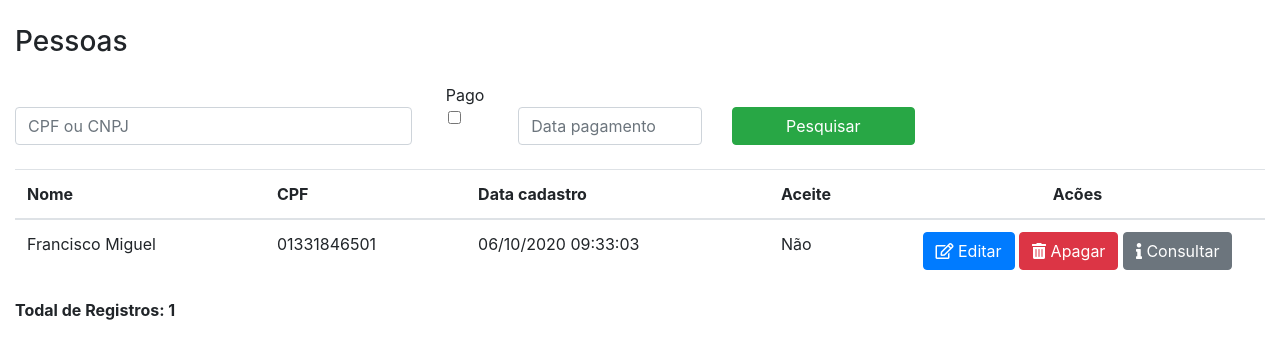
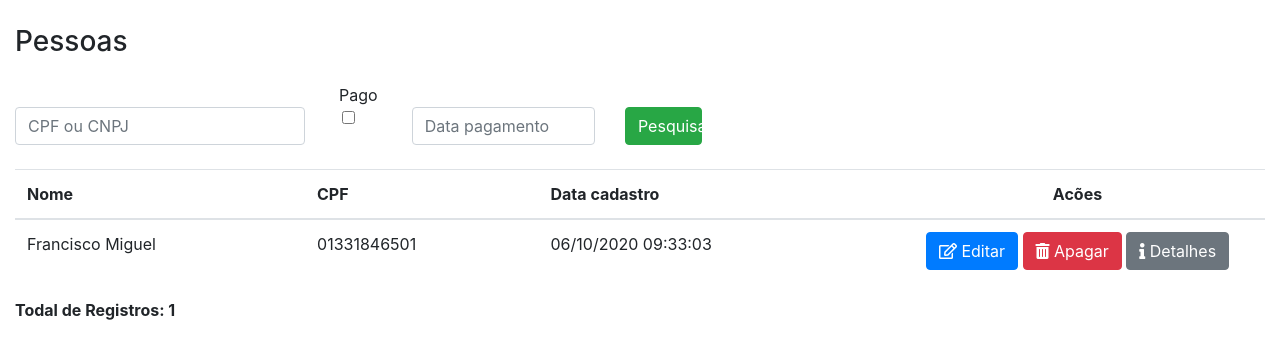
Before and after one commit to miguelbh6/cadrestitui, a CodeIgniter app: page /cadrestitui/index.php/pessoa/pesquisar in a window 1280 px wide. Shown: the part 56-415 px from the top of the page. Run offline with CodeIgniter, Linux system fonts and the light colour scheme; data comes from the database, SQL or seed files in the repository; some libraries are stand-ins or nearby versions.

Commit message:
Alterações 02/10

```diff
--- a/application/controllers/Pessoa.php
+++ b/application/controllers/Pessoa.php
@@ -24,11 +24,15 @@ class Pessoa extends MY_Controller
     {
         $pessoa = $this->pessoa_model->getById($id);
 
-        if (!$this->pessoabanco_model->existeCpf($pessoa->cpf)) {
-            $this->pessoa_model->delete($id);
-        } else {
-            $this->session->set_flashdata('msg-error', 'Nao e permitido excluir esta pessoa, pois possui dados bancarios');
-        }
+
+        $this->pessoabanco_model->removerPorCpf($pessoa->cpf);
+        $this->pessoa_model->delete($id);
+       // if (!$this->pessoabanco_model->existeCpf($pessoa->cpf)) {
+
+        //}
+        //else {
+          //  $this->session->set_flashdata('msg-error', 'Nao e permitido excluir esta pessoa, pois possui dados bancarios');
+        //}
         redirect(self::BASE_URL);
     }
 
@@ -53,7 +57,8 @@ class Pessoa extends MY_Controller
     public function cadastrar()
     {
         $dados = $this->input->post();
-        $dados['cpf'] = $this->session->userdata('cpf');
+        $dados['cpf'] = !is_null($this->session->userdata('cpf')) ? $this->session->userdata('cpf') : $this->input->post('cpf');
+        $dados['cpf'] = preg_replace('/[^0-9]/is', '', $dados['cpf']);
 
         $this->pessoa_model->save($dados['id'], $dados);
 
--- a/application/models/Pessoa_model.php
+++ b/application/models/Pessoa_model.php
@@ -27,7 +27,7 @@ class Pessoa_model extends MY_Model
 
     public function obterComDadosBancarios()
     {
-        $this->db->select('p.id as id, p.nome, p.cpf, p.aceite, p.dt_inclusao, b.nome as banco, pb.agencia, pb.conta, pb.vl_total, pb.tpconta');
+        $this->db->select('p.id as id, p.nome, p.cpf, p.aceite, p.dt_inclusao, b.nome as banco, pb.agencia, pb.conta, pb.vl_total, pb.tpconta, pb.dt_pago');
         $this->db->from('pessoa p');
         $this->db->join('pessoabanco pb', 'p.cpf = pb.cpf', 'left');
         $this->db->join('banco b', 'b.id = pb.banco', 'left');
--- a/application/models/Pessoabanco_model.php
+++ b/application/models/Pessoabanco_model.php
@@ -11,7 +11,7 @@ class Pessoabanco_model extends MY_Model
 
     public function obterComNomeBanco($coluna, $ordem)
     {
-        $this->db->select('pb.id, b.nome as banco, pb.agencia, pb.conta, pb.vl_total, pb.cpf, pb.tpconta, p.nome, p.dt_inclusao');
+        $this->db->select('pb.id, b.nome as banco, pb.agencia, pb.conta, pb.vl_total, pb.cpf, pb.tpconta, p.nome, p.dt_inclusao, pb.ind_pago, pb.dt_pago');
         $this->db->from('pessoabanco pb');
         $this->db->join('banco b', 'b.id = pb.banco', 'inner');
         $this->db->join('pessoa p', 'p.cpf = pb.cpf', 'inner');
@@ -26,4 +26,8 @@ class Pessoabanco_model extends MY_Model
     public function existeCpf($id) {
         return count($this->getByCpf($id)) > 0;
     }
+
+    public function removerPorCpf($cpf) {
+        return $this->db->where('cpf', $cpf)->delete($this->tabela);
+    }
 }
--- a/application/views/pessoa/editar.php
+++ b/application/views/pessoa/editar.php
@@ -34,7 +34,7 @@ $(function() {
             <div class="row">
                 <div class="col-12 mb-3">
                     <input type="text" name="cpf" class="form-control" placeholder="CPF" required
-                        value="<?=(isset($pessoa) ? $pessoa->cpf : '') ?>" disabled>
+                        value="<?=(isset($pessoa) ? $pessoa->cpf : '') ?>" readonly>
                 </div>
             </div>
             <div class="row">
--- a/application/views/pessoa/listar.php
+++ b/application/views/pessoa/listar.php
@@ -7,7 +7,7 @@
     <div class="col-md-12 mb-3">
         <?php echo form_open('pessoa/pesquisar'); ?>
         <div class="row">
-            <div class="col-md-4">
+            <div class="col-md-3">
 
             </div>
             <div class="col-md-1 row justify-content-center">
@@ -18,7 +18,7 @@
 
         </div>
         <div class="row">
-            <div class="col-md-4">
+            <div class="col-md-3">
                 <input type="text" name="cpf_pesquisa" for="pesquisar" value="" class="form-control" placeholder="CPF ou CNPJ">
             </div>
             <div class="col-md-1 row justify-content-center">
@@ -27,7 +27,7 @@
             <div class="col-md-2">
                 <input type="text" name="dt_pago_pesquisa" class="form-control" placeholder="Data pagamento" maxlength="10">
             </div>
-            <div class="col-md-2">
+            <div class="col-md-1">
                 <button type="submit" class="btn btn-success btn-block">Pesquisar <span class="glyphicon glyphicon-search" aria-hidden="true" /></button>
             </div>
             <?php echo form_close(); ?>
@@ -45,7 +45,7 @@
                                     <th scope="col">Nome</th>
                                     <th scope="col">CPF</th>
                                     <th scope="col">Data cadastro</th>
-                                    <th scope="col">Aceite</th>
+                                   <!-- <th scope="col">Aceite</th> -->
                                     <th class="text-center" scope="col">Acões</th>
                                 </tr>
                             </thead>
@@ -56,11 +56,11 @@
                                     <td><?= $it->nome ?></td>
                                     <td><?= $it->cpf ?></td>
                                     <td><?= date("d/m/Y H:i:s", strtotime($it->dt_inclusao)); ?></td>
-                                    <td><?= $it->aceite == 1 ? 'Sim' : 'Não' ?></td>
+                                  <!--  <td><?= $it->aceite == 1 ? 'Sim' : 'Não' ?></td>-->
                                     <td style="width: 30%;" class="text-center"><a href="<?= base_url('pessoa/editar/' . $it->id) ?>" title="Editar cadastro" class="btn btn-primary"><i class="far fa-edit"></i>
                                             Editar</span></a> <a href="#<?= $it->id; ?>" title="Apagar" class="btn btn-danger" data-toggle="modal" data-target="#delete-modal-<?= $it->id ?>"><i class="fas fa-trash-alt"></i> Apagar</span></a>
                                         <?php if ($it->agencia <> null) { ?>
-                                            <a href="#<?= $it->id; ?>" title="Consultar" class="btn btn-secondary" data-toggle="modal" data-target="#consulta-modal-<?= $it->id ?>"><i class="fas fa-info"></i></i> Consultar</span></a>
+                                            <a href="#<?= $it->id; ?>" title="Detalhes" class="btn btn-secondary" data-toggle="modal" data-target="#consulta-modal-<?= $it->id ?>"><i class="fas fa-info"></i></i> Detalhes</span></a>
                                         <?php } ?>
                                     </td>
                                 </tr>
@@ -89,7 +89,7 @@
                                 <div class="modal fade" id="consulta-modal-<?= $it->id ?>" tabindex="-1" role="dialog" aria-labelledby="modalLabel">
                                     <div class="modal-dialog" role="document">
                                         <div class="modal-content">
-                                            <div class="modal-header">
+                                            <div class="modal-header alert-primary">
                                                 <h6 class="modal-title" id="modalLabel">Dados bancarios <?= $it->nome ?> </h6>
                                                 <button type="button" class="close" data-dismiss="modal" aria-label="Fechar">
                                                     <span aria-hidden="true">&times;</span>
@@ -115,6 +115,10 @@
                                                 <div class="form-group">
                                                     <label><b>Total</b></label>
                                                     <p>R$ <?= $it->vl_total; ?></p>
+                                                </div>
+                                                <div class="form-group">
+                                                    <label><b>Data pagamento</b></label>
+                                                    <p> <?= !is_null($it->dt_pago) ? date ("d/m/Y H:i:s",strtotime($it->dt_pago)) : '' ?></p>
                                                 </div>
 
                                             </div>
--- a/application/views/site/passo2.php
+++ b/application/views/site/passo2.php
@@ -74,7 +74,7 @@
 				</div>
 				<div class="col-6 mb-3">
 					<span class="input-group-btn"><button type="submit" class="btn btn-primary">
-							<i class="fas fa-save"></i> Cadastrar
+							<i class="fas fa-forward"></i> Próximo
 						</button></span>
 				</div>
 			</div>
--- a/application/views/site/passo3.php
+++ b/application/views/site/passo3.php
@@ -57,7 +57,7 @@
 
 <div class="row text-center mb-5">
 	<div class="form-group col-12">
-		<span class="input-group-btn"><button id="btnFim" type="submit" class="btn btn-primary">Finalizar</button></span>
+		<span class="input-group-btn"><button id="btnFim" type="submit" class="btn btn-primary"><i class="far fa-thumbs-up"></i> Finalizar</button></span>
 	</div>
 </div>
 </form>
--- a/application/views/site/passo4.php
+++ b/application/views/site/passo4.php
@@ -68,7 +68,7 @@
 				</div>
 				<div class="col-6">
 					<button type="submit" id="btn_prosseguir" class="btn btn-primary">
-						<i class="fas fa-forward"></i> Prosseguir
+						<i class="fas fa-forward"></i> Próximo
 					</button>
 				</div>
 			</div>
```
Also changed, not shown: application/controllers/Pessoabanco.php (+19 -0 lines), application/views/pessoabanco/listar.php (+14 -2 lines).
